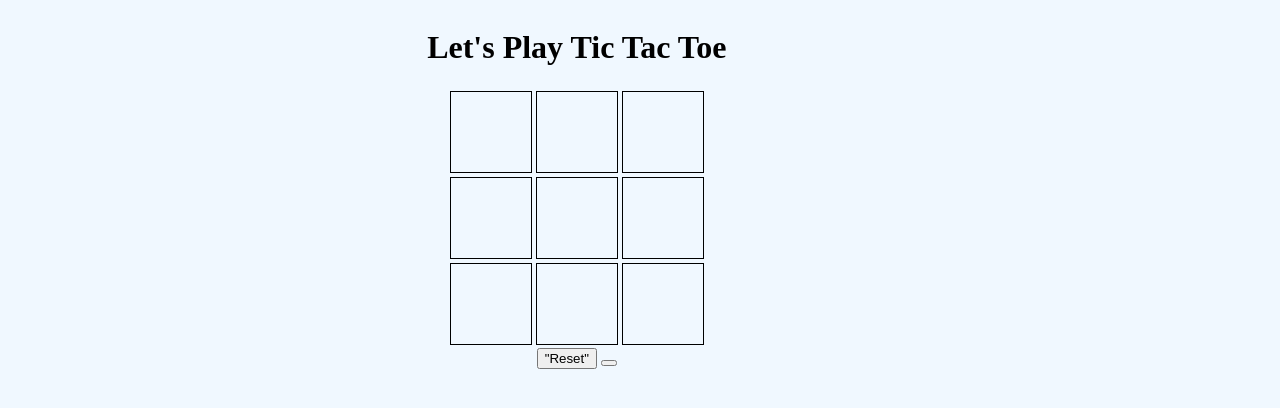
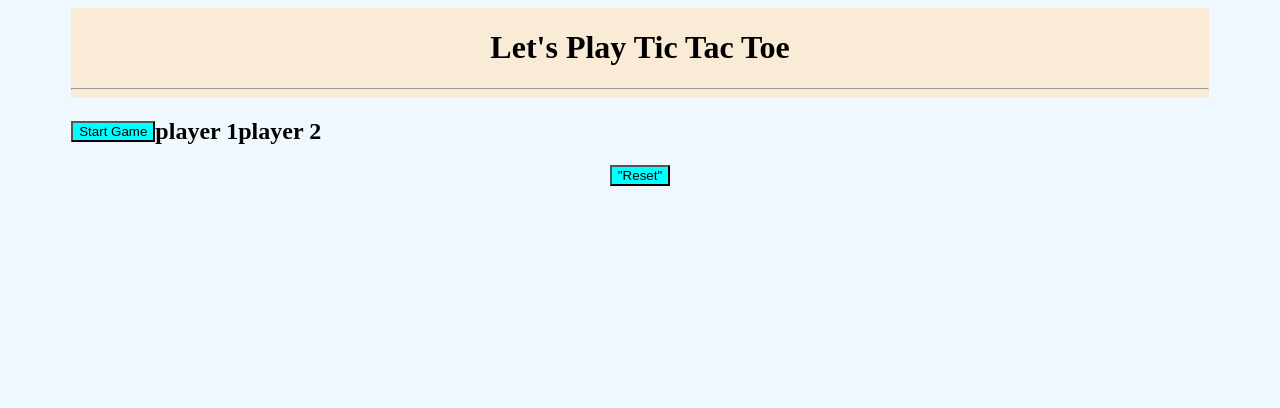
Before and after one commit to jneaton922/tictactoe, a plain HTML site: page index.html in a window 1280 px wide. Drawn offline with Linux system fonts and the light colour scheme.

Commit message:
game currently broken, add start button and sections for player info. minimal CSS

```diff
--- a/index.html
+++ b/index.html
@@ -14,10 +14,17 @@
     <div class="container">
         <div class="header">
             <h1> Let's Play Tic Tac Toe</h1>
+            <hr>
+        </div>
+        <div class="game">
+            <div id="menu" class="menu">
+                <button id="start-btn">Start Game</button>
             </div>
 
-        <div class="board">
-
+            <div id="p1" class="hud">
+                <h2>player 1</h2>
+            </div>
+            <div id="board" class="board">
                 <table>
                     <tr>
                         <td><div class="cell" data-r="0" data-c="0"></div></td>
@@ -35,12 +42,14 @@
                         <td><div class="cell" data-r="2" data-c="2"></div></td>
                     </tr>
                 </table>
-
+            </div>
+            <div id="p1" class="hud">
+                <h2>player 2</h2>
+            </div>
         </div>
 
         <div class="control">
-            <button>"Reset"</button>
-            <button></button>
+            <button id="rst-btn">"Reset"</button>
         </div>
     </div>
 </body>
--- a/scripts/tictactoe.js
+++ b/scripts/tictactoe.js
@@ -20,12 +20,13 @@ const GameBoard = (
             [' ',' ',' '],
             [' ',' ',' ']
         ];
-        let current_symbol = "X";
 
+        player1 = Player("Jack","A");
+        player2 = Player("Jill","B");
 
-        const set = function(r,c)
+        const set = function(r,c,symbol)
         {
-            board[r][c] = current_symbol;
+            board[r][c] = symbol;
         };
 
         const next_turn = function()
@@ -83,6 +84,8 @@ const GameBoard = (
 const DisplayController = (
     function ()
     {
+        let menu = document.getElementById("menu");
+        let start = document.getElementById("start-btn");
         let cells = document.getElementsByClassName("cell");
         let cell_onclick = function()
         {
@@ -114,5 +117,15 @@ const DisplayController = (
                 cells[i].innerHTML = current_board[r][c];
             }
         }
+
+        const start_onclick = function()
+        {
+            var board = document.getElementById("board");
+            var menu = document.getElementById("menu");
+            board.style.display = "flex";
+            menu.style.display = "none";
+        }
+        start.onclick = start_onclick;
+
     }
 )();
--- a/styles/app.css
+++ b/styles/app.css
@@ -1,8 +1,29 @@
+
+#board
+{
+    display: none;
+}
+
+button
+{
+    background-color: aqua;
+}
+
 body
 {
     background-color: aliceblue;
+    display: flex;
+    align-items: center;
+    flex-direction: column;
 }
 
+
+.header
+{
+    background-color: antiquewhite;
+    width: 100%;
+    text-align: center;
+}
 .cell
 {
     border: 1px solid black;
@@ -20,6 +41,14 @@ body
     width: 90%;
 }
 
+.game
+{
+    display: flex;
+    flex-direction: row;
+    align-items: center;
+    width: 100%;
+}
+
 .board
 {
     display: flex;
```
Also changed, not shown: 1 other file. Lines whose indentation alone changed are shown as unchanged.
